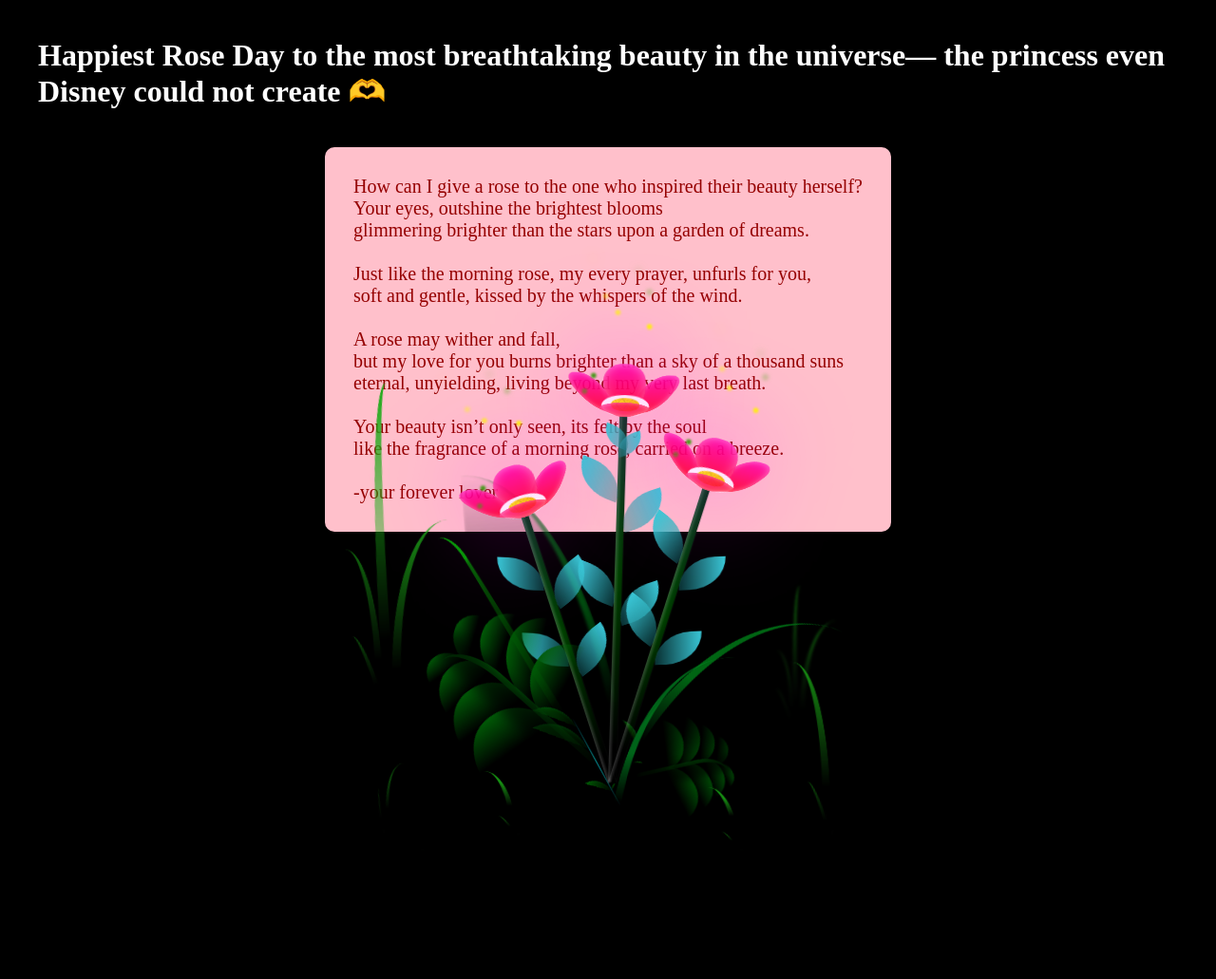
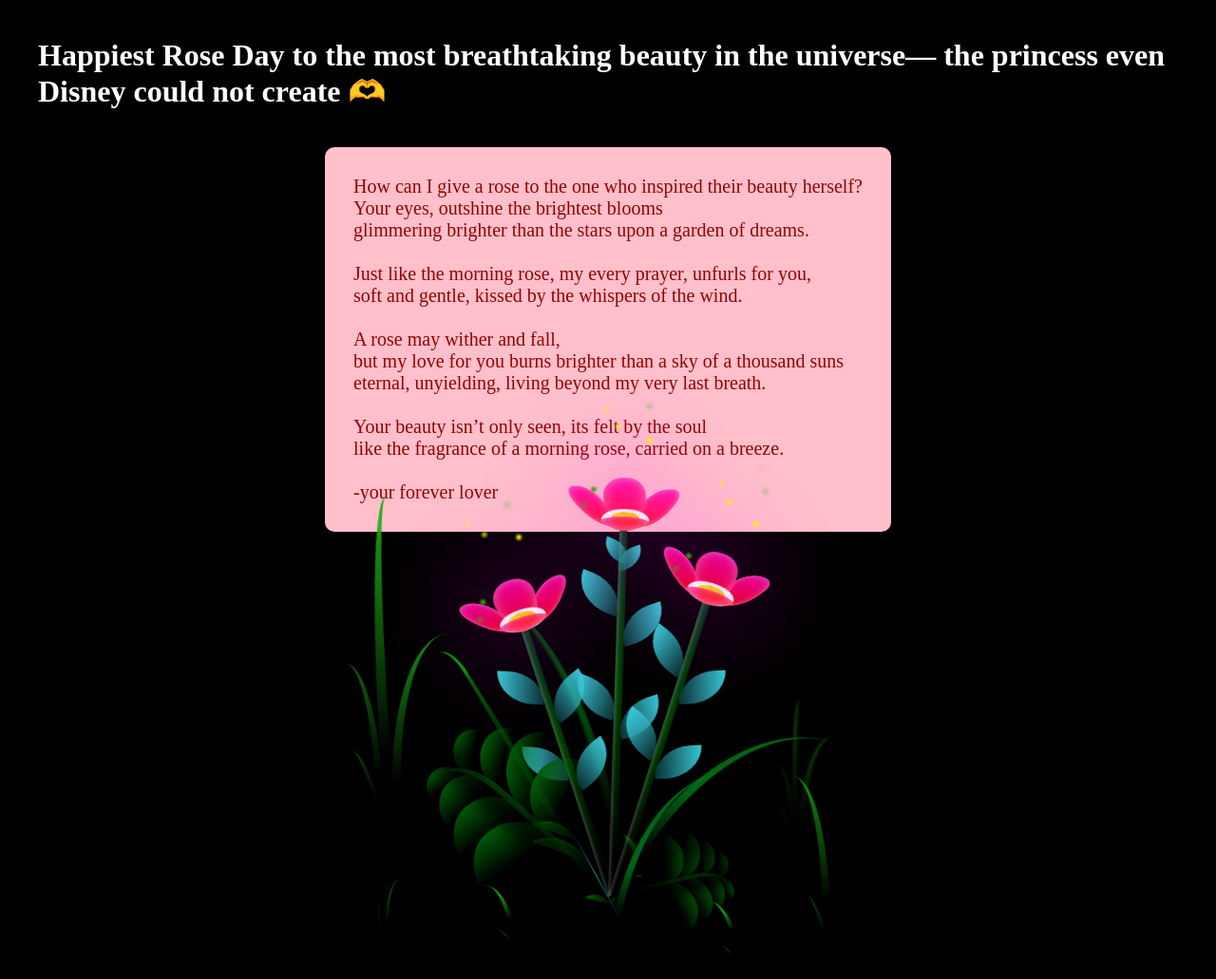
Before and after one commit to ValentinesWeek/Valentines, a plain HTML site: page Hrd.html in a window 1280 px wide. Shown: the whole page at 95% size. Before the commit the page ends 911 px from the top, so only its background shows below. Drawn offline with Linux system fonts and the light colour scheme; a script that the page names is missing; a web font is replaced by a local one.

Commit message:
Update hrd.css

```diff
--- a/hrd.css
+++ b/hrd.css
@@ -46,7 +46,7 @@ body {
     align-items: flex-end; /* Only apply flex-end to flowers */
     justify-content: center;
     width: 100%;
-    min-height: 40vh;
+    min-height: 55vh;
   }
 
 h1{
```
